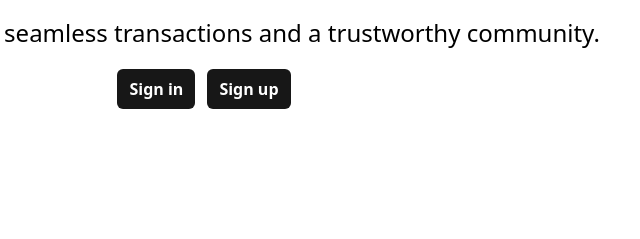
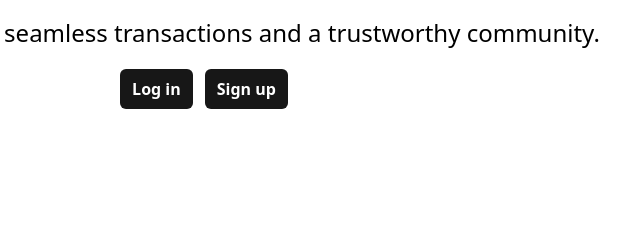
Before and after one commit to archivedhyseh/semester-project-2, a website: page index.html in a window 1280 px wide. Shown: the part 343-582 px from the top of the page, 436-1076 px from the left. Drawn offline with nearby package versions, Linux system fonts and the light colour scheme; files that its build step writes are made by us from their sources; no server answers.

Commit message:
updated sign in text with log in text

```diff
--- a/index.html
+++ b/index.html
@@ -130,7 +130,7 @@
                 <a
                   href="./login.html"
                   class="flex w-fit cursor-pointer justify-center rounded-md bg-neutral-900 px-3 py-2 font-bold text-white transition duration-200 hover:bg-neutral-600"
-                  >Sign in</a
+                  >Log in</a
                 >
                 <a
                   href="./signup.html"
```
